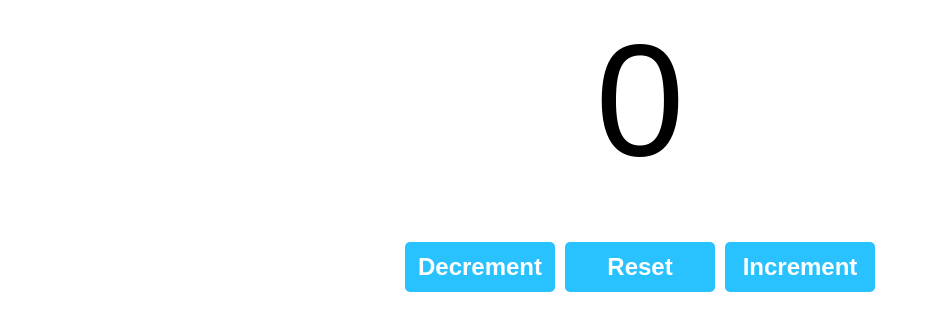
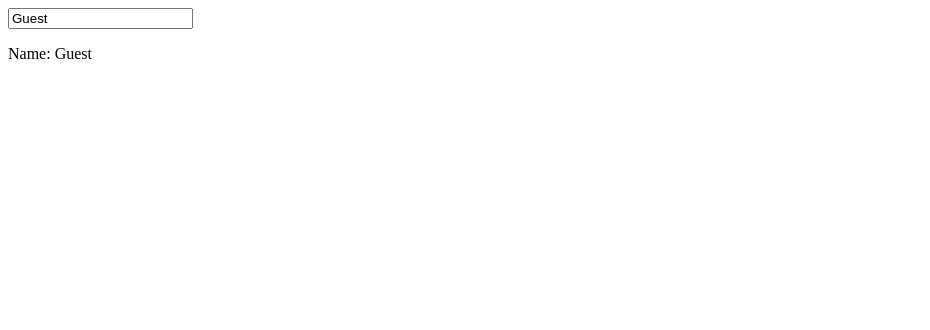
Before and after one commit to NajeebSultan/my-react-app, a React (Vite) app in the folder my-react-app/: page / in a window 1280 px wide. Shown: the top 330 px of the page, without its empty margins (0-930 px from the left). Built offline with nearby package versions, Linux system fonts and the light colour scheme.

Commit message:
Make a input of name

```diff
--- a/my-react-app/src/App.jsx
+++ b/my-react-app/src/App.jsx
@@ -1,9 +1,9 @@
 
-import Counter from './Counter.jsx';
+import MyComponent1 from './MyComponent1.jsx';
 
 function App() {
 
-  return(<Counter/>);
+  return(<MyComponent1/>);
 
 }
 
--- /dev/null
+++ b/my-react-app/src/MyComponent1.jsx
@@ -0,0 +1,17 @@
+import React , {useState} from 'react';
+
+function MyComponent1(){
+  const [name , setName] = useState("Guest");
+
+  function handleNameChange(event){
+    setName(event.target.value);
+  }
+
+  return (
+    <div>
+      <input value={name} onChange={handleNameChange} />
+      <p>Name: {name} </p>
+    </div>
+  );
+}
+export default MyComponent1
```
